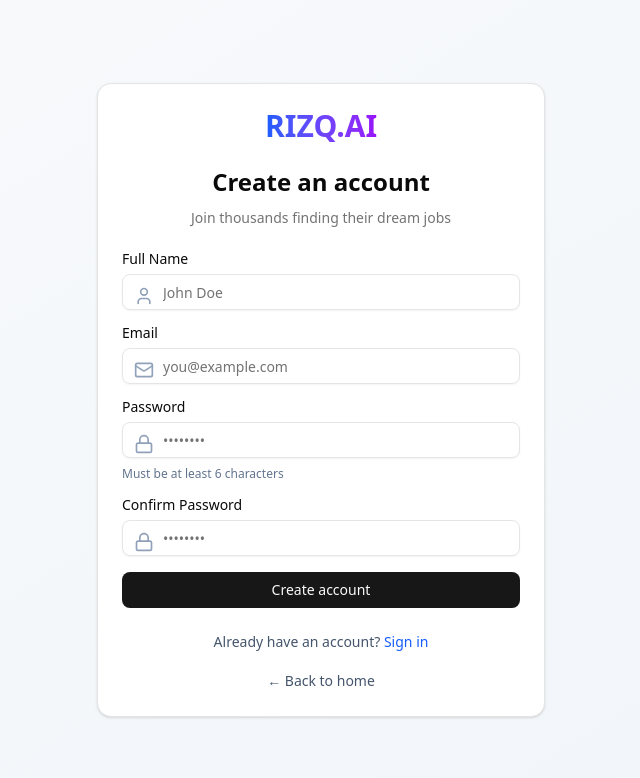
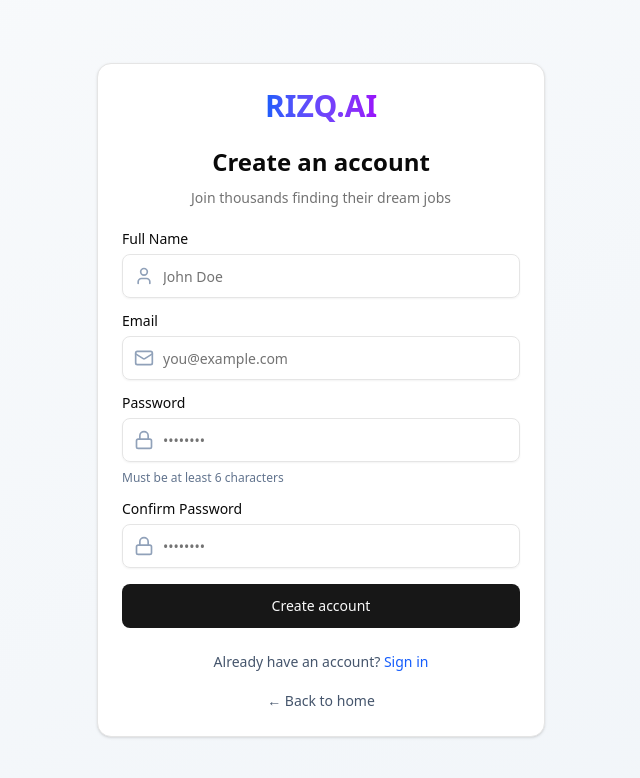
Before and after one commit to arbaznivsekar/rizq-ai-frontend, a Next.js app: page /auth/register in a window 1280 px wide. Shown: the top 778 px of the page, without its empty margins (319-959 px from the left). Built offline with nearby package versions, Linux system fonts and the light colour scheme; no server answers.

Commit message:
refactor(ui): enhance button and input components with minimum height for better accessibility
- Updated button and input components to include minimum height of 44px for improved usability.
- Ensured consistent styling across UI elements to enhance user experience.

```diff
--- a/src/components/ui/button.tsx
+++ b/src/components/ui/button.tsx
@@ -5,7 +5,7 @@
 import { cn } from "@/lib/utils"
 
 const buttonVariants = cva(
-  "inline-flex items-center justify-center gap-2 whitespace-nowrap rounded-md text-sm font-medium transition-all disabled:pointer-events-none disabled:opacity-50 [&_svg]:pointer-events-none [&_svg:not([class*='size-'])]:size-4 shrink-0 [&_svg]:shrink-0 outline-none focus-visible:border-ring focus-visible:ring-ring/50 focus-visible:ring-[3px] aria-invalid:ring-destructive/20 dark:aria-invalid:ring-destructive/40 aria-invalid:border-destructive",
+"inline-flex items-center justify-center gap-2 whitespace-nowrap rounded-md text-sm font-medium transition-all disabled:pointer-events-none disabled:opacity-50 [&_svg]:pointer-events-none [&_svg:not([class*='size-'])]:size-4 shrink-0 [&_svg]:shrink-0 outline-none focus-visible:border-ring focus-visible:ring-ring/50 focus-visible:ring-[3px] aria-invalid:ring-destructive/20 dark:aria-invalid:ring-destructive/40 aria-invalid:border-destructive min-h-[44px] min-w-[44px]",
   {
     variants: {
       variant: {
--- a/src/components/ui/input.tsx
+++ b/src/components/ui/input.tsx
@@ -8,7 +8,7 @@
       type={type}
       data-slot="input"
       className={cn(
-        "file:text-foreground placeholder:text-muted-foreground selection:bg-primary selection:text-primary-foreground dark:bg-input/30 border-input h-9 w-full min-w-0 rounded-md border bg-transparent px-3 py-1 text-base shadow-xs transition-[color,box-shadow] outline-none file:inline-flex file:h-7 file:border-0 file:bg-transparent file:text-sm file:font-medium disabled:pointer-events-none disabled:cursor-not-allowed disabled:opacity-50 md:text-sm",
+        "file:text-foreground placeholder:text-muted-foreground selection:bg-primary selection:text-primary-foreground dark:bg-input/30 border-input h-9 w-full min-w-0 rounded-md border bg-transparent px-3 py-1 text-base shadow-xs transition-[color,box-shadow] outline-none file:inline-flex file:h-7 file:border-0 file:bg-transparent file:text-sm file:font-medium disabled:pointer-events-none disabled:cursor-not-allowed disabled:opacity-50 md:text-sm min-h-[44px]",
         "focus-visible:border-ring focus-visible:ring-ring/50 focus-visible:ring-[3px]",
         "aria-invalid:ring-destructive/20 dark:aria-invalid:ring-destructive/40 aria-invalid:border-destructive",
         className
```
